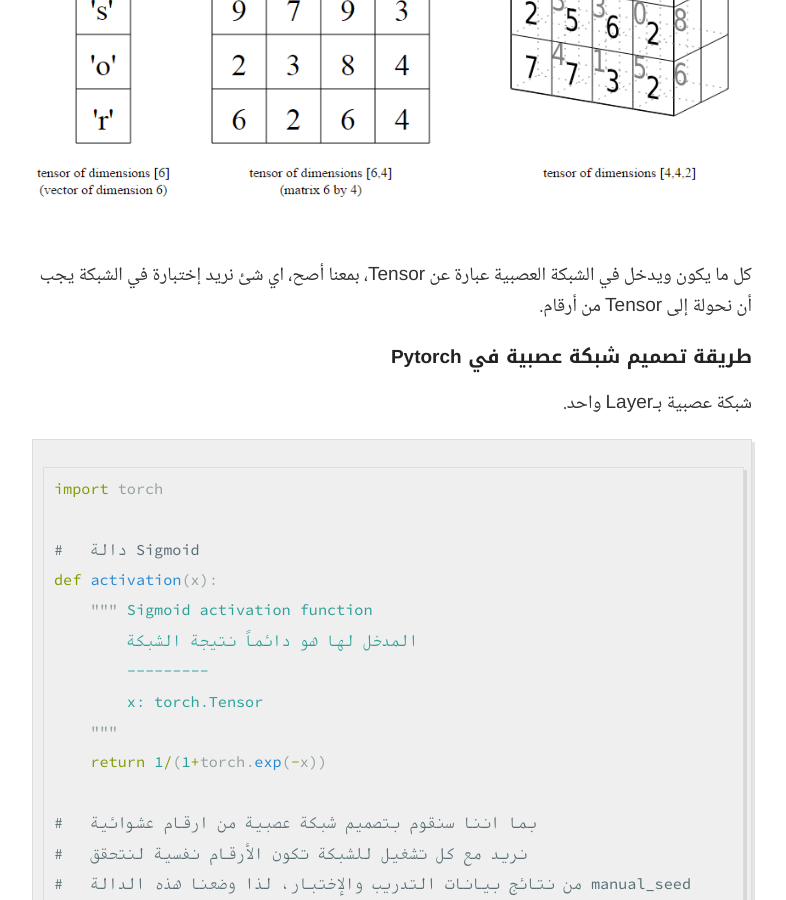
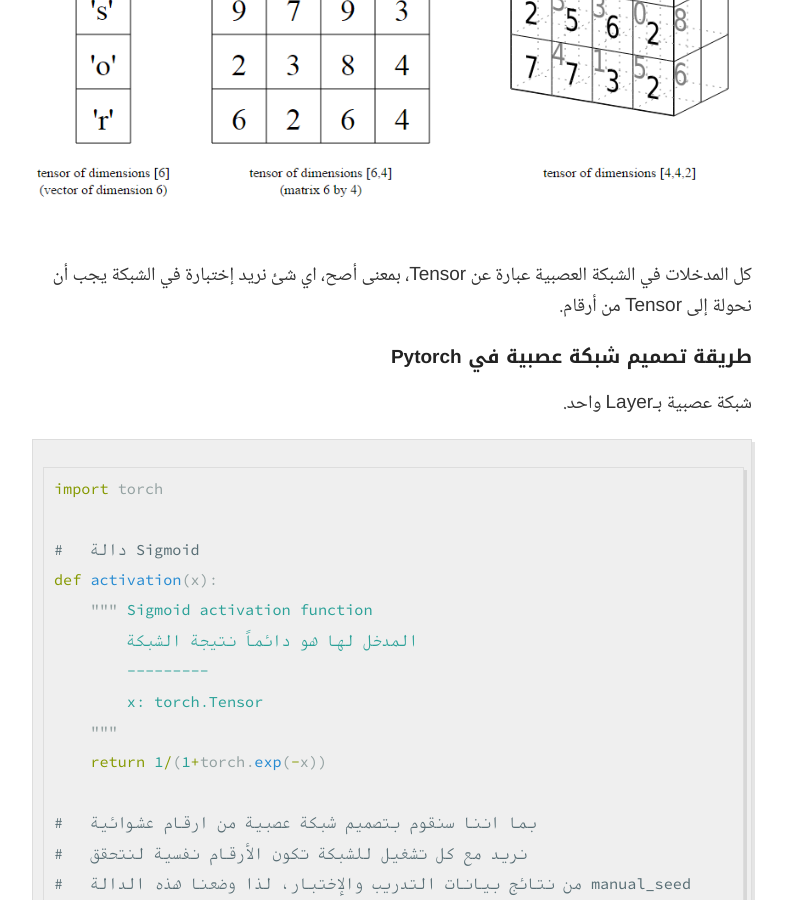
Before and after one commit to alioh/alioh.github.io, a Jekyll site: the page built from _posts/2019-4-1-DSND-Notes-10.md, in a window 1280 px wide and 900 px high, scrolled down 1553 px. Shown: the whole window, without its empty margins (248-1034 px from the left). Built offline with Jekyll 4.4.1, drawn with Linux system fonts in a browser that asks for light colours; comment, search, counter and statistics services are not loaded.

Commit message:
spelling

````diff
--- a/_posts/2019-4-1-DSND-Notes-10.md
+++ b/_posts/2019-4-1-DSND-Notes-10.md
@@ -26,7 +26,7 @@ title: ملخص كورس علم البيانات - 10
 
 ##### Tensor
 ![](https://alioh.github.io/images/2019-4-1/tensor.png)
-كل ما يكون ويدخل في الشبكة العصبية عبارة عن Tensor، بمعنا أصح، اي شئ نريد إختبارة في الشبكة يجب أن نحولة إلى Tensor من أرقام.
+كل المدخلات في الشبكة العصبية عبارة عن Tensor، بمعنى أصح، اي شئ نريد إختبارة في الشبكة يجب أن نحولة إلى Tensor من أرقام.
 
 ##### طريقة تصميم شبكة عصبية في Pytorch
 شبكة عصبية بـLayer واحد.
@@ -153,7 +153,7 @@ class Network(nn.Module):
 ```
 
 مثال آخر:
-![](https://alioh.github.io/images/2019-4-1/mlp_mnist.png.jpg)
+![](https://alioh.github.io/images/2019-4-1/mlp_mnist.png)
 طريقة تكوين هذه الشبكة العصبية في بايثون و pytorch كالتالي:
 ```python
 from torch import nn
````
